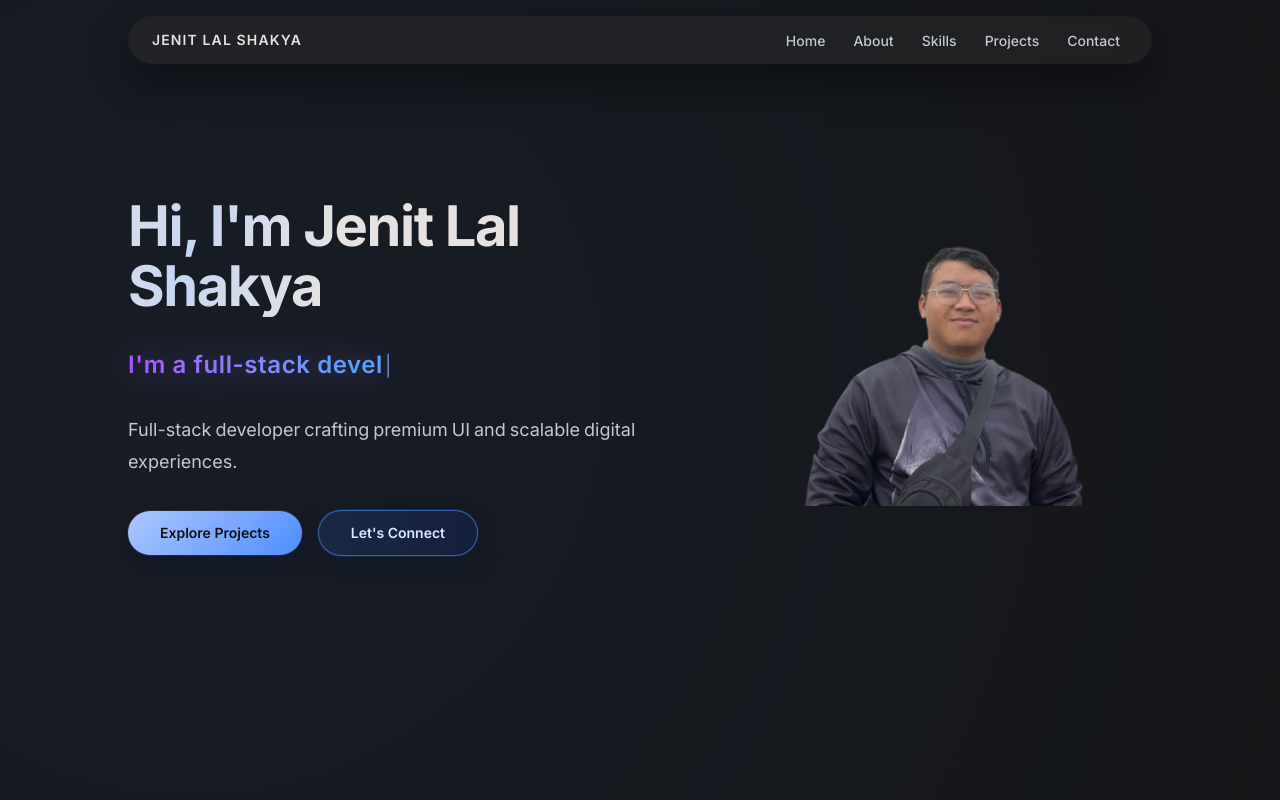
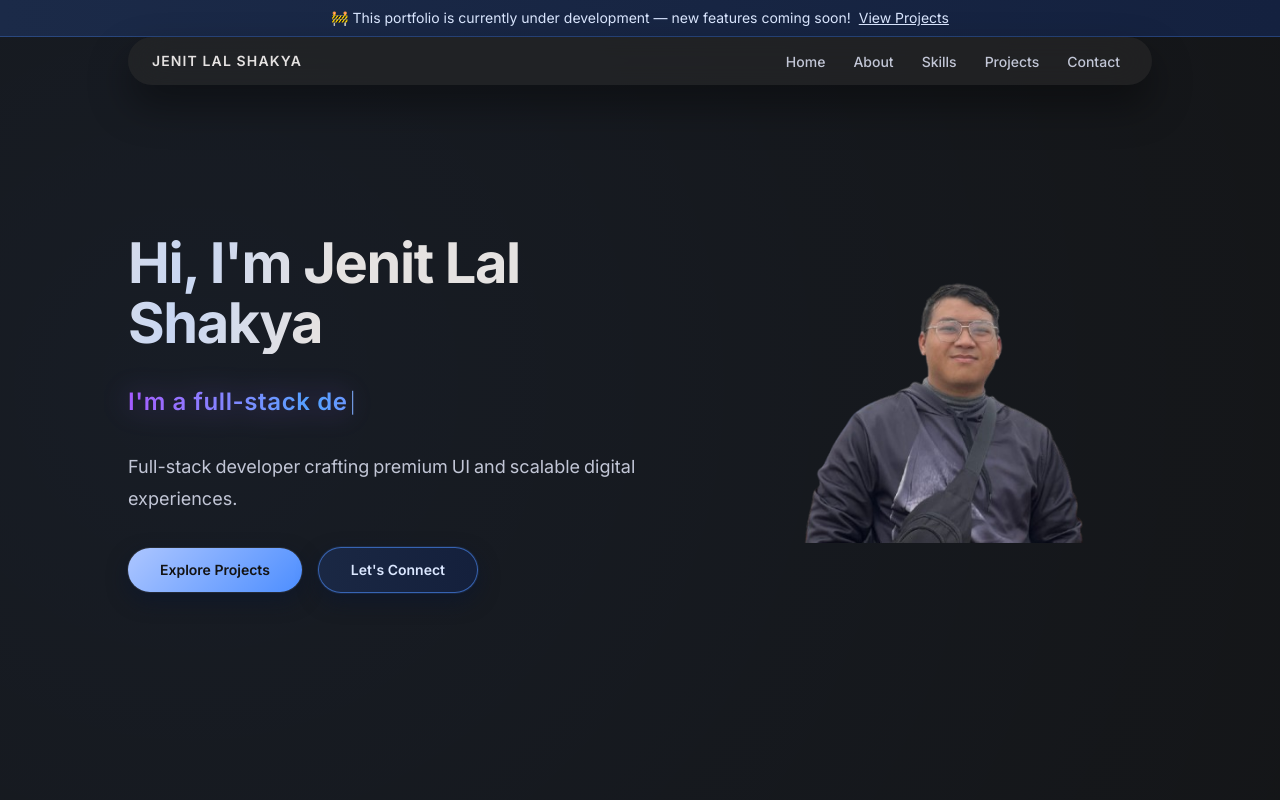
Before and after one commit to jenitlalshakya/jenit-lal-shakya-portfolio, a Next.js app: page / in a window 1280 px wide. Shown: the top 800 px of the page. Built offline with nearby package versions, Linux system fonts and the light colour scheme.

Commit message:
feat(ui): implement announcement banner with sticky layout and navbar adjustment

```diff
--- a/app/page.tsx
+++ b/app/page.tsx
@@ -6,11 +6,15 @@ import Navbar from "@/components/Navbar";
 import Projects from "@/components/Projects";
 import Skills from "@/components/Skills";
 import SwipeUpIcon from "@/components/SwipeUpIcon";
+import AnnouncementBar from "@/components/AnnouncementBar";
 
 export default function Home() {
   return (
     <main className="min-h-screen overflow-x-clip pb-10 sm:pb-12">
-      <Navbar />
+      <div className="sticky top-0 z-50">
+        <AnnouncementBar />
+        <Navbar />
+      </div>
       <Hero />
       <About />
       <Skills />
--- /dev/null
+++ b/components/AnnouncementBar.tsx
@@ -0,0 +1,15 @@
+"use client";
+
+export default function AnnouncementBar() {
+  return (
+    <div className="w-full bg-gradient-to-r from-[#1b2a48] to-[#14213f] text-[#dbe7ff] text-sm py-2 px-4 text-center border-b border-[#4d8eff]/30">
+      🚧 This portfolio is currently under development — new features coming soon!
+      <a
+        href="#projects"
+        className="ml-2 underline hover:text-white transition"
+      >
+        View Projects
+      </a>
+    </div>
+  );
+}
```
